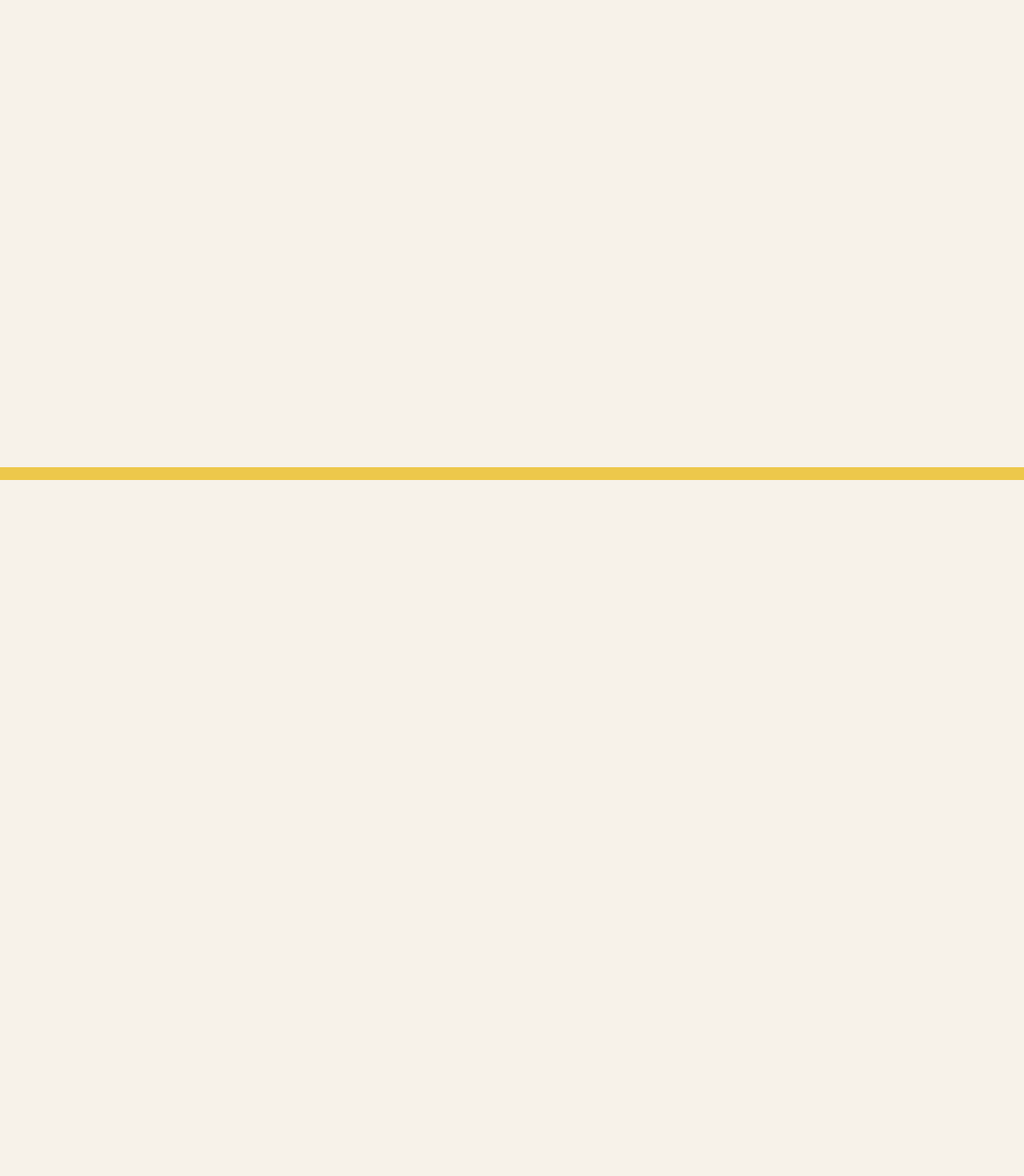
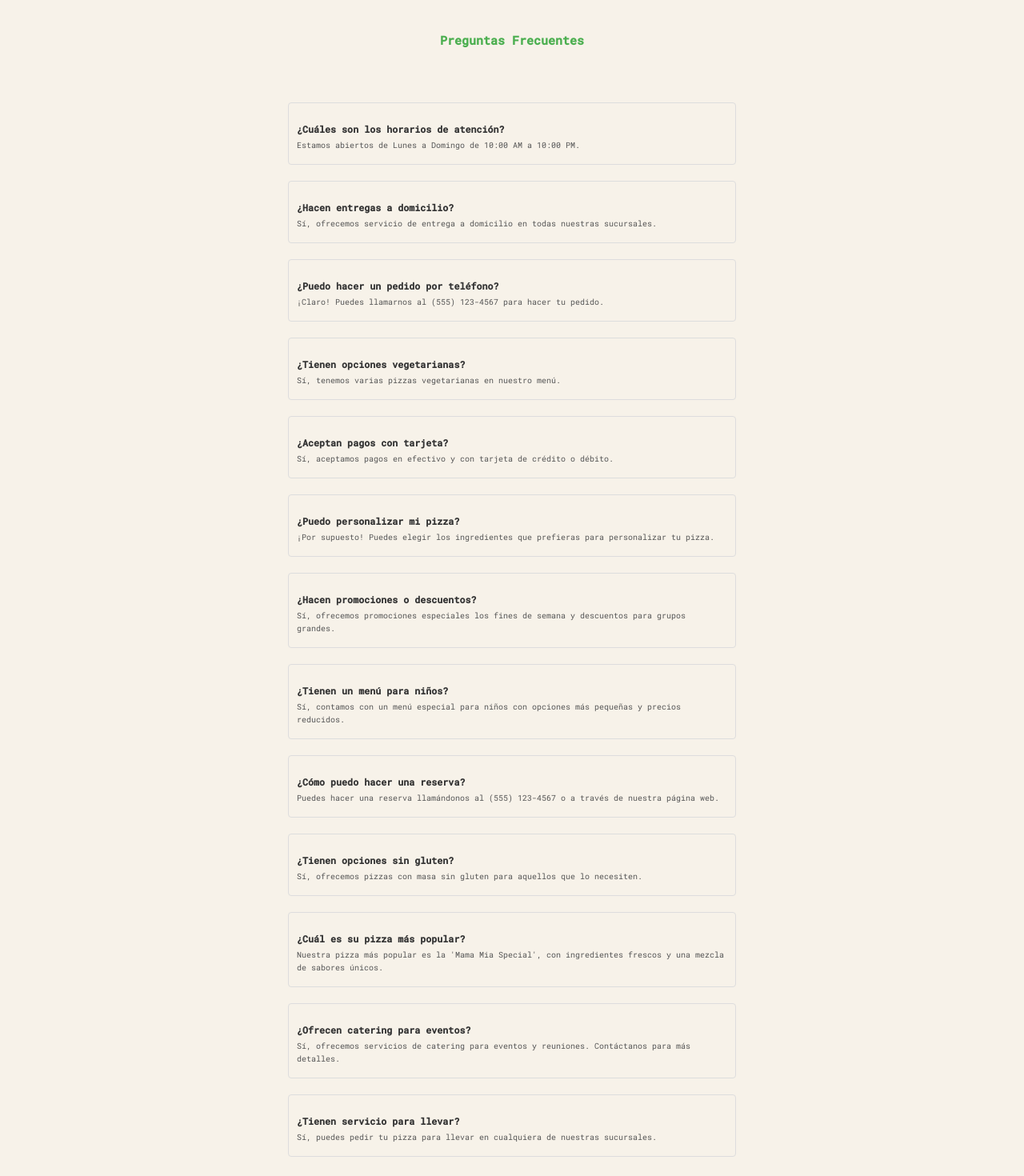
Before and after one commit to Macias-Monica/mamamia, a React (Create React App) app: page /FAQ in a window 1280 px wide. Before the commit this address had no page. Shown: the part 200-1670 px from the top of the page at 80% size. Before the commit the page ends 800 px from the top, so only its background shows below. Built offline with nearby package versions, Linux system fonts and the light colour scheme.

Commit message:
Proyecto 2 - Preguntas y Respuestas

```diff
--- /dev/null
+++ b/src/FAQ.js
@@ -0,0 +1,107 @@
+import React from "react";
+import Header from "./NavBar"; // Asegúrate de importar tu Navbar
+
+function FAQ() {
+  const faqs = [
+    {
+      question: "¿Cuáles son los horarios de atención?",
+      answer: "Estamos abiertos de Lunes a Domingo de 10:00 AM a 10:00 PM.",
+    },
+    {
+      question: "¿Hacen entregas a domicilio?",
+      answer: "Sí, ofrecemos servicio de entrega a domicilio en todas nuestras sucursales.",
+    },
+    {
+      question: "¿Puedo hacer un pedido por teléfono?",
+      answer: "¡Claro! Puedes llamarnos al (555) 123-4567 para hacer tu pedido.",
+    },
+    {
+      question: "¿Tienen opciones vegetarianas?",
+      answer: "Sí, tenemos varias pizzas vegetarianas en nuestro menú.",
+    },
+    {
+      question: "¿Aceptan pagos con tarjeta?",
+      answer: "Sí, aceptamos pagos en efectivo y con tarjeta de crédito o débito.",
+    },
+    {
+      question: "¿Puedo personalizar mi pizza?",
+      answer: "¡Por supuesto! Puedes elegir los ingredientes que prefieras para personalizar tu pizza.",
+    },
+    {
+      question: "¿Hacen promociones o descuentos?",
+      answer: "Sí, ofrecemos promociones especiales los fines de semana y descuentos para grupos grandes.",
+    },
+    {
+      question: "¿Tienen un menú para niños?",
+      answer: "Sí, contamos con un menú especial para niños con opciones más pequeñas y precios reducidos.",
+    },
+    {
+      question: "¿Cómo puedo hacer una reserva?",
+      answer: "Puedes hacer una reserva llamándonos al (555) 123-4567 o a través de nuestra página web.",
+    },
+    {
+      question: "¿Tienen opciones sin gluten?",
+      answer: "Sí, ofrecemos pizzas con masa sin gluten para aquellos que lo necesiten.",
+    },
+    {
+      question: "¿Cuál es su pizza más popular?",
+      answer: "Nuestra pizza más popular es la 'Mama Mia Special', con ingredientes frescos y una mezcla de sabores únicos.",
+    },
+    {
+      question: "¿Ofrecen catering para eventos?",
+      answer: "Sí, ofrecemos servicios de catering para eventos y reuniones. Contáctanos para más detalles.",
+    },
+    {
+      question: "¿Tienen servicio para llevar?",
+      answer: "Sí, puedes pedir tu pizza para llevar en cualquiera de nuestras sucursales.",
+    },
+  ];
+
+  return (
+    <div className="container">
+      <Header />
+      <h2>Preguntas Frecuentes</h2>
+      <section className="faq-list">
+        {faqs.map((faq, index) => (
+          <div key={index} className="faq-item">
+            <h3>{faq.question}</h3>
+            <p>{faq.answer}</p>
+          </div>
+        ))}
+      </section>
+
+      <style jsx>{`
+        .container {
+          max-width: 600px;
+          margin: auto;
+          padding: 20px;
+        }
+
+        h2 {
+          color: #4caf50;
+          margin-bottom: 20px;
+        }
+
+        h3 {
+          margin-top: 15px;
+          color: #333;
+        }
+
+        .faq-item {
+          margin-bottom: 20px;
+          padding: 10px;
+          border: 1px solid #ddd;
+          border-radius: 4px;
+        }
+
+        p {
+          margin: 5px 0;
+          line-height: 1.6;
+          color: #555;
+        }
+      `}</style>
+    </div>
+  );
+}
+
+export default FAQ;
--- a/src/NavBar.js
+++ b/src/NavBar.js
@@ -26,6 +26,9 @@ export default function Header() {
           <li>
             <Link to="/aboutus">Nuestra Historia</Link>
           </li>
+          <li>
+            <Link to="/FAQ">FAQ</Link>
+          </li>
         </ul>
       </nav>
       <h1>Pizzeria MamaMia</h1>
--- a/src/index.js
+++ b/src/index.js
@@ -2,13 +2,14 @@ import ReactDOM from "react-dom/client";
 import { BrowserRouter as Router, Route, Routes } from "react-router-dom";
 import "./index.css";
 import App from "./App";
-import OrderPage from "./order"; // Página de pedidos
+import OrderPage from "./order";
 import Menu from "./Menu";
 import React from "react";
 import JobApplicationPage from "./jobs";
 import ReviewsPage from "./reviews";
-import AboutUs from "./AboutUs"; // Importa el nuevo componente
-import Locations from "./Locations"; // Actualiza la importación aquí
+import AboutUs from "./AboutUs";
+import Locations from "./Locations";
+import FAQ from "./FAQ";
 
 const root = ReactDOM.createRoot(document.getElementById("root"));
 
@@ -23,6 +24,7 @@ root.render(
         <Route path="/reviews" element={<ReviewsPage />} />
 		<Route path="/locations" element={<Locations />} />
 		<Route path="/AboutUs" element={<AboutUs />} />
+        <Route path="/FAQ" element={<FAQ />} />
       </Routes>
     </Router>
   </React.StrictMode>
```
